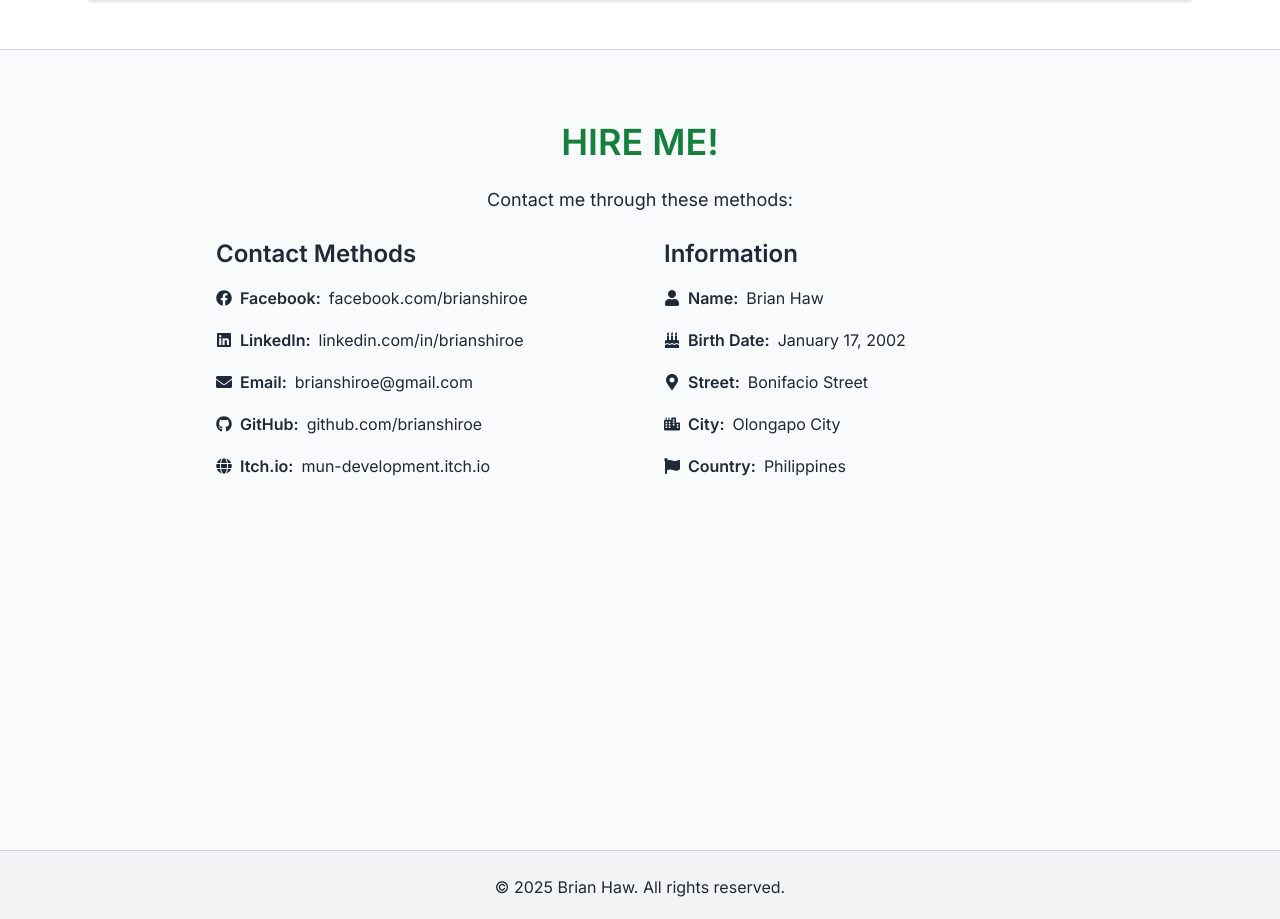
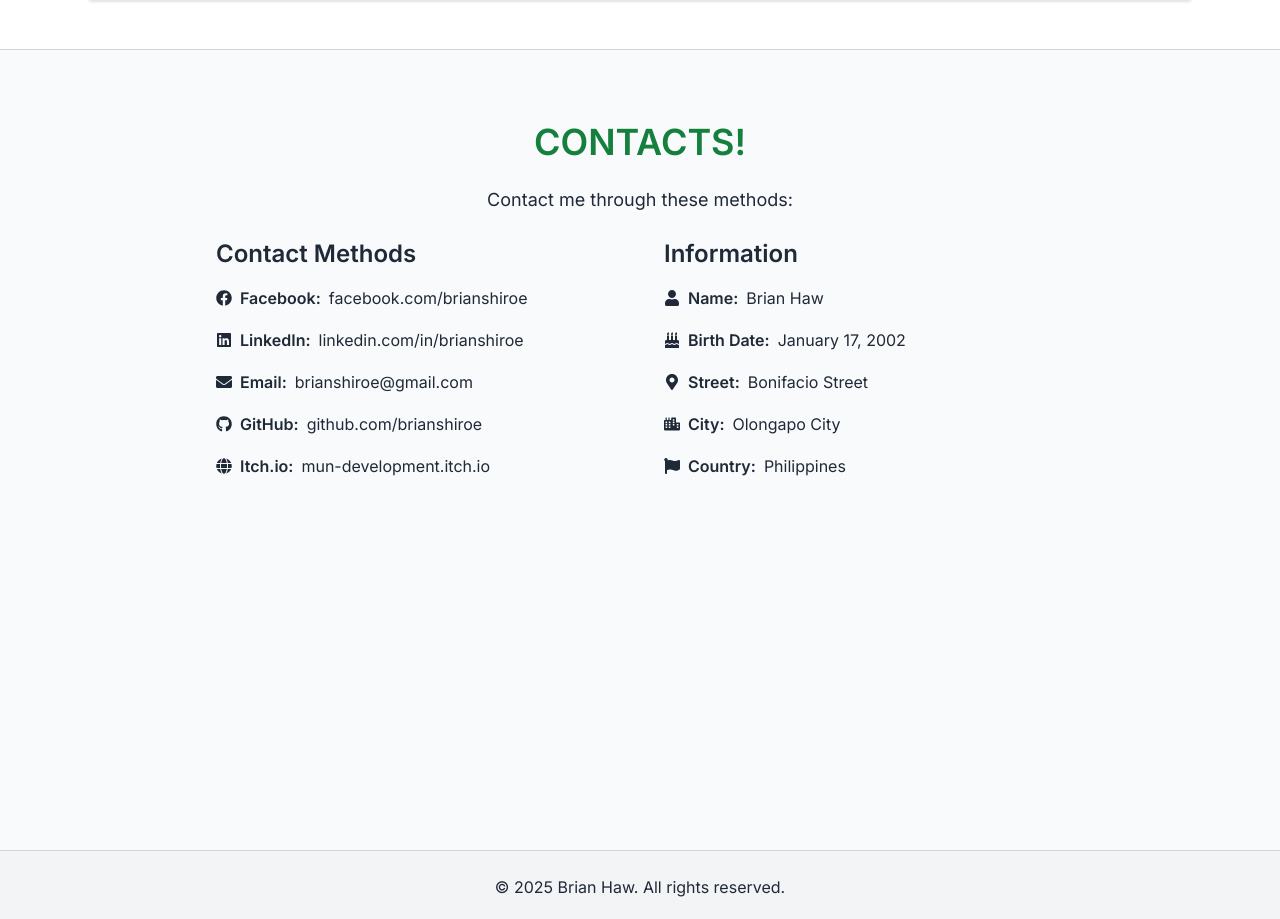
Before and after one commit to BrianShiroe/portfolio-react-typescript-tailwind, a React (Vite) app: page / in a window 1280 px wide. Shown: the part 5187-6106 px from the top of the page. Built offline with nearby package versions, Linux system fonts and the light colour scheme.

Commit message:
Initial commit

```diff
--- a/package.json
+++ b/package.json
@@ -3,11 +3,14 @@
   "private": true,
   "version": "0.0.0",
   "type": "module",
+  "homepage": "https://brianshiroe.github.io",
   "scripts": {
     "dev": "vite",
     "build": "tsc -b && vite build",
     "lint": "eslint .",
-    "preview": "vite preview"
+    "preview": "vite preview",
+    "predeploy": "npm run build",
+    "deploy": "gh-pages -d build"
   },
   "dependencies": {
     "@heroicons/react": "^2.2.0",
@@ -27,6 +30,7 @@
     "eslint": "^9.25.0",
     "eslint-plugin-react-hooks": "^5.2.0",
     "eslint-plugin-react-refresh": "^0.4.19",
+    "gh-pages": "^6.3.0",
     "globals": "^16.0.0",
     "postcss": "^8.5.3",
     "tailwindcss": "^3.4.17",
--- a/src/pages/Contact.tsx
+++ b/src/pages/Contact.tsx
@@ -16,7 +16,7 @@ import {
 
 const Contact = () => (
   <div className="p-6 max-w-4xl mx-auto">
-    <h2 className="text-4xl font-bold mb-6 text-center text-green-700 dark:text-green-400">HIRE ME!</h2>
+    <h2 className="text-4xl font-bold mb-6 text-center text-green-700 dark:text-green-400">CONTACTS!</h2>
     <p className="mb-6 text-center text-lg font-medium">Contact me through these methods:</p>
 
     <div className="flex flex-col md:flex-row md:space-x-12">
```
Also changed, not shown: 1 other file (tests, documents, lock files or other folders).
